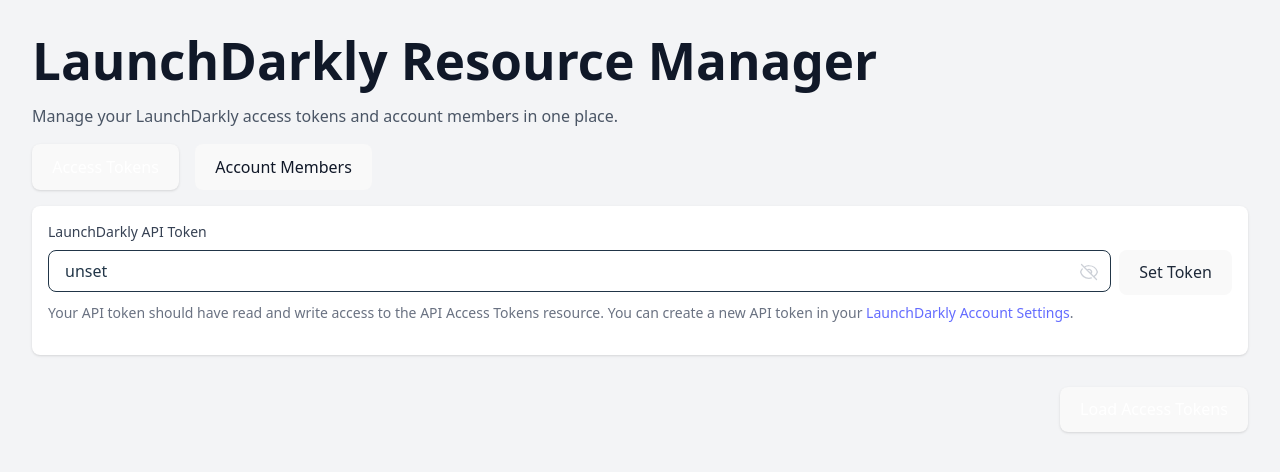
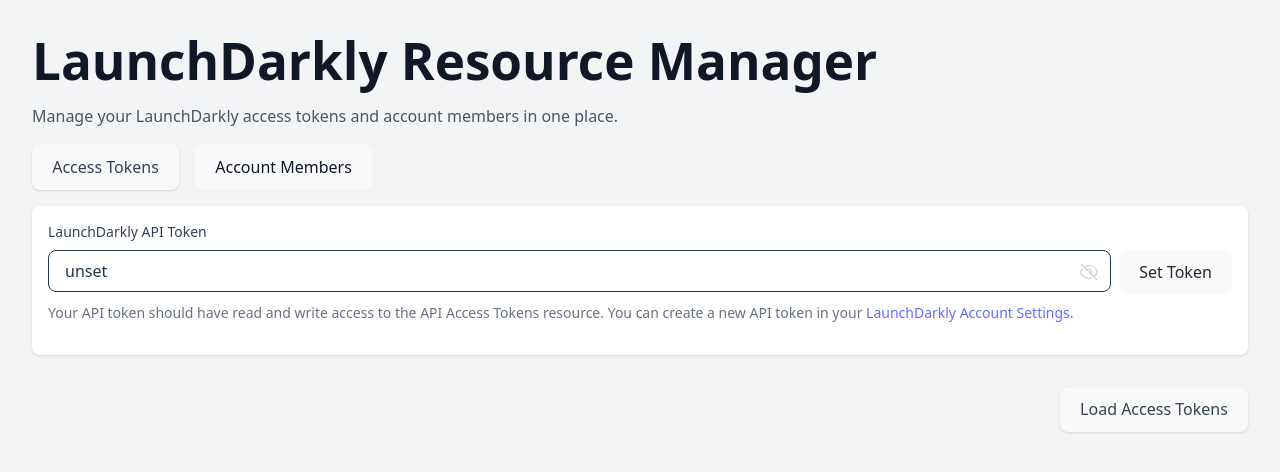
Before and after one commit to launchdarkly-labs/ld-access-tokens-manager, a React (Vite) app: page / in a window 1280 px wide. Shown: the top 472 px of the page. Built offline with nearby package versions, Linux system fonts and the light colour scheme; no server answers.

Commit message:
fix styling of buttons

```diff
--- a/src/App.jsx
+++ b/src/App.jsx
@@ -57,7 +57,7 @@
             onClick={() => setActiveTab('tokens')}
             className={`px-4 py-2 rounded-md transition-colors duration-200 ${
               activeTab === 'tokens'
-                ? 'bg-blue-600 text-white shadow-sm'
+                ? 'bg-blue-600 text-gray-700 shadow-sm'
                 : 'bg-white text-gray-900 hover:bg-gray-100 border border-gray-300'
             }`}
           >
@@ -67,7 +67,7 @@
             onClick={() => setActiveTab('members')}
             className={`px-4 py-2 rounded-md transition-colors duration-200 ${
               activeTab === 'members'
-                ? 'bg-blue-600 text-white shadow-sm'
+                ? 'bg-blue-600 text-gray-700 shadow-sm'
                 : 'bg-white text-gray-900 hover:bg-gray-100 border border-gray-300'
             }`}
           >
--- a/src/components/AccountMembersList.tsx
+++ b/src/components/AccountMembersList.tsx
@@ -123,7 +123,7 @@
                   <button
                     onClick={() => handleDelete(member._id)}
                     disabled={deletingId === member._id}
-                    className="px-3 py-1 bg-red-500 text-white rounded hover:bg-red-600 disabled:opacity-50 transition-colors duration-200"
+                    className="px-3 py-1 bg-red-500 text-gray-700 rounded hover:bg-red-600 disabled:opacity-50 transition-colors duration-200"
                   >
                     {deletingId === member._id ? 'Deleting...' : 'Delete'}
                   </button>
--- a/src/components/LoadTokensButton.tsx
+++ b/src/components/LoadTokensButton.tsx
@@ -12,7 +12,7 @@
     <button
       onClick={onLoad}
       disabled={isLoading}
-      className="px-4 py-2 bg-blue-600 text-white rounded-lg hover:bg-blue-700 focus:outline-none focus:ring-2 focus:ring-blue-500 focus:ring-offset-2 disabled:opacity-50 disabled:cursor-not-allowed transition-all duration-200 shadow-sm"
+      className="px-4 py-2 bg-blue-600 text-gray-700 rounded-lg hover:bg-blue-700 focus:outline-none focus:ring-2 focus:ring-blue-500 focus:ring-offset-2 disabled:opacity-50 disabled:cursor-not-allowed transition-all duration-200 shadow-sm"
     >
       {isLoading ? (
         <div className="flex items-center gap-2">
```
